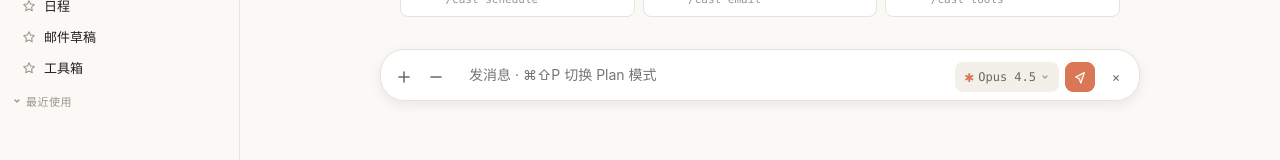
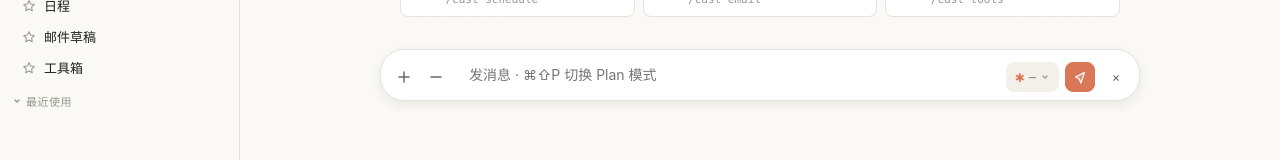
Before and after one commit to 1405451216/CodeCast, a React (Vite) app in the folder CodeCast-desktop/frontend/: page /cast in a window 1280 px wide. Shown: the part 360-520 px from the top of the page. Built offline with nearby package versions, Linux system fonts and the light colour scheme.

Commit message:
C6: eliminate remaining hardcoded values in App.tsx and CastEmptyState
- Replace 'v2.0.0' in toast messages with store-driven currentVersion
- Replace 'Opus 4.5' model fallback with '—' placeholder
- All user-facing data now sourced from Zustand store or backend adapter

```diff
--- a/CodeCast-desktop/frontend/src/v2/App.tsx
+++ b/CodeCast-desktop/frontend/src/v2/App.tsx
@@ -62,7 +62,7 @@ initSentry();
 
 function AppShell({ paletteOpen: _paletteOpen, setPaletteOpen }: { paletteOpen: boolean; setPaletteOpen: (v: boolean) => void }) {
   const navigate = useNavigate();
-  const { theme, togglePlanMode, mode, currentSessionId, messages, isStreaming, send, cancel, current } = useAppStore();
+  const { theme, togglePlanMode, mode, currentSessionId, messages, isStreaming, send, cancel, current, currentVersion } = useAppStore();
   const toast = useToast();
   const menuBtnRef = useRef<HTMLButtonElement>(null);
   const [menuOpen, setMenuOpen] = useState(false);
@@ -279,9 +279,9 @@ function AppShell({ paletteOpen: _paletteOpen, setPaletteOpen }: { paletteOpen:
       case 'heap-snapshot': toast.show('Write Main Process Heap Snapshot'); break;
       case 'record-mem': toast.show('Record Memory Trace'); break;
       case 'open-docs': window.open('https://docs.anthropic.com/zh-CN/docs/claude-code', '_blank'); break;
-      case 'check-update': toast.show('检查更新… v2.0.0 已是最新'); break;
+      case 'check-update': toast.show(`检查更新… v${currentVersion || '…'} 已是最新`); break;
       case 'get-support': window.open('https://support.anthropic.com', '_blank'); break;
-      case 'about': toast.show('CodeCast v2.0.0 · Claude Code 风格前端'); break;
+      case 'about': toast.show(`CodeCast v${currentVersion || '…'} · Claude Code 风格前端`); break;
       case 'ext-installed': toast.show('已安装的扩展'); break;
       case 'ext-market': toast.show('扩展市场'); break;
       case 'ext-install-local': toast.show('从本地文件安装扩展'); break;
@@ -315,7 +315,7 @@ function AppShell({ paletteOpen: _paletteOpen, setPaletteOpen }: { paletteOpen:
                       sessionId={currentSessionId}
                       messages={messages[currentSessionId!] || []}
                       isStreaming={isStreaming}
-                      model={current || 'Opus 4.5'}
+                      model={current || '—'}
                       thinking={false}
                       onSend={handleSend}
                       onCancel={handleCancel}
@@ -324,7 +324,7 @@ function AppShell({ paletteOpen: _paletteOpen, setPaletteOpen }: { paletteOpen:
                     <CastEmptyState
                       onSend={handleSend}
                       onNavigate={navigate}
-                      model={current || 'Opus 4.5'}
+                      model={current || '—'}
                       thinking={false}
                       onCancel={handleCancel}
                     />
--- a/CodeCast-desktop/frontend/src/v2/pages/CastEmptyState.tsx
+++ b/CodeCast-desktop/frontend/src/v2/pages/CastEmptyState.tsx
@@ -198,7 +198,7 @@ function EmptyComposer({
   return (
     <Composer
       sessionId="empty"
-      model={model || 'Opus 4.5'}
+      model={model || '—'}
       thinking={!!thinking}
       text={text}
       setText={setText}
```
